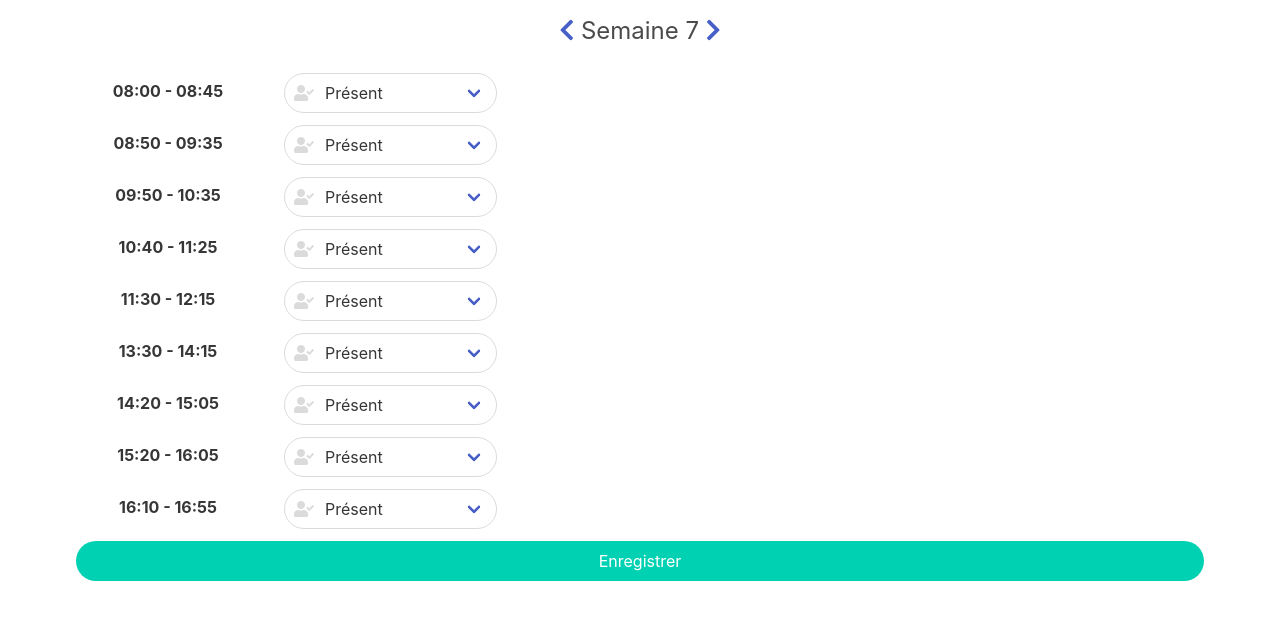
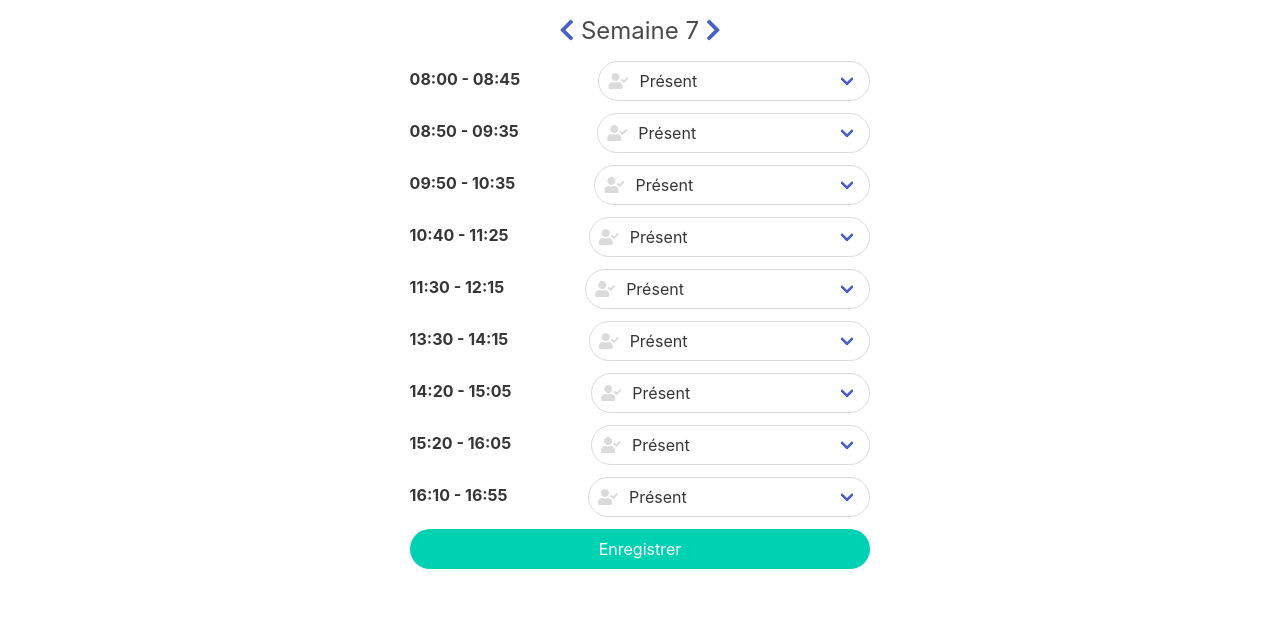
Before and after one commit to Thynkon/intranet-mobile, a website: page pages/attendance_per_period.html in a window 1280 px wide. Shown: the part 59-678 px from the top of the page. Drawn offline with nearby package versions, Linux system fonts and the light colour scheme; files that its build step writes are made by us from their sources.

Commit message:
Align attendance form on desktop

```diff
--- a/pages/attendance_per_period.html
+++ b/pages/attendance_per_period.html
@@ -29,6 +29,13 @@
     <link
       rel="stylesheet"
       href="../css/attendance/attendance.css"
+      type="text/css"
+      media="all"
+    />
+
+    <link
+      rel="stylesheet"
+      href="../css/attendance_per_period/attendance_per_period.css"
       type="text/css"
       media="all"
     />
@@ -100,12 +107,12 @@
           </a>
         </div>
 
-        <div class="container">
+        <div class="container is-flex">
           <!--In a production app, we should set the form's method-->
-          <form class="column" action="/pages/attendance.html">
+          <form action="/pages/attendance.html">
             <div class="field is-horizontal">
               <div class="field-label is-normal">
-                <label class="label has-text-centered">08:00 - 08:45</label>
+                <label class="label has-text-left-desktop has-text-centered-mobile">08:00 - 08:45</label>
               </div>
               <div class="field-body">
                 <div class="field is-narrow">
@@ -126,7 +133,7 @@
             </div>
             <div class="field is-horizontal">
               <div class="field-label is-normal">
-                <label class="label has-text-centered">08:50 - 09:35</label>
+                <label class="label has-text-left-desktop has-text-centered-mobile">08:50 - 09:35</label>
               </div>
               <div class="field-body">
                 <div class="field is-narrow">
@@ -147,7 +154,7 @@
             </div>
             <div class="field is-horizontal">
               <div class="field-label is-normal">
-                <label class="label has-text-centered">09:50 - 10:35</label>
+                <label class="label has-text-left-desktop has-text-centered-mobile">09:50 - 10:35</label>
               </div>
               <div class="field-body">
                 <div class="field is-narrow">
@@ -168,7 +175,7 @@
             </div>
             <div class="field is-horizontal">
               <div class="field-label is-normal">
-                <label class="label has-text-centered">10:40 - 11:25</label>
+                <label class="label has-text-left-desktop has-text-centered-mobile">10:40 - 11:25</label>
               </div>
               <div class="field-body">
                 <div class="field is-narrow">
@@ -189,7 +196,7 @@
             </div>
             <div class="field is-horizontal">
               <div class="field-label is-normal">
-                <label class="label has-text-centered">11:30 - 12:15</label>
+                <label class="label has-text-left-desktop has-text-centered-mobile">11:30 - 12:15</label>
               </div>
               <div class="field-body">
                 <div class="field is-narrow">
@@ -210,7 +217,7 @@
             </div>
             <div class="field is-horizontal">
               <div class="field-label is-normal">
-                <label class="label has-text-centered">13:30 - 14:15</label>
+                <label class="label has-text-left-desktop has-text-centered-mobile">13:30 - 14:15</label>
               </div>
               <div class="field-body">
                 <div class="field is-narrow">
@@ -231,7 +238,7 @@
             </div>
             <div class="field is-horizontal">
               <div class="field-label is-normal">
-                <label class="label has-text-centered">14:20 - 15:05</label>
+                <label class="label has-text-left-desktop has-text-centered-mobile">14:20 - 15:05</label>
               </div>
               <div class="field-body">
                 <div class="field is-narrow">
@@ -252,7 +259,7 @@
             </div>
             <div class="field is-horizontal">
               <div class="field-label is-normal">
-                <label class="label has-text-centered">15:20 - 16:05</label>
+                <label class="label has-text-left-desktop has-text-centered-mobile">15:20 - 16:05</label>
               </div>
               <div class="field-body">
                 <div class="field is-narrow">
@@ -273,7 +280,7 @@
             </div>
             <div class="field is-horizontal">
               <div class="field-label is-normal">
-                <label class="label has-text-centered">16:10 - 16:55</label>
+                <label class="label has-text-left-desktop has-text-centered-mobile">16:10 - 16:55</label>
               </div>
               <div class="field-body">
                 <div class="field is-narrow">
--- /dev/null
+++ b/scss/attendance_per_period/attendance_per_period.scss
@@ -0,0 +1,28 @@
+@import "../lib/lib.scss";
+
+form {
+  width: 40%;
+  margin: auto;
+
+  .field-label {
+    flex-basis: auto !important;
+  }
+
+  .field-body {
+    justify-content: right;
+  }
+
+  .field.is-narrow {
+    width: 100%;
+  }
+}
+
+@media (max-width: 768px) {
+  form {
+    width: 100%;
+
+    .field-body {
+      justify-content: center;
+    }
+  }
+}
```
